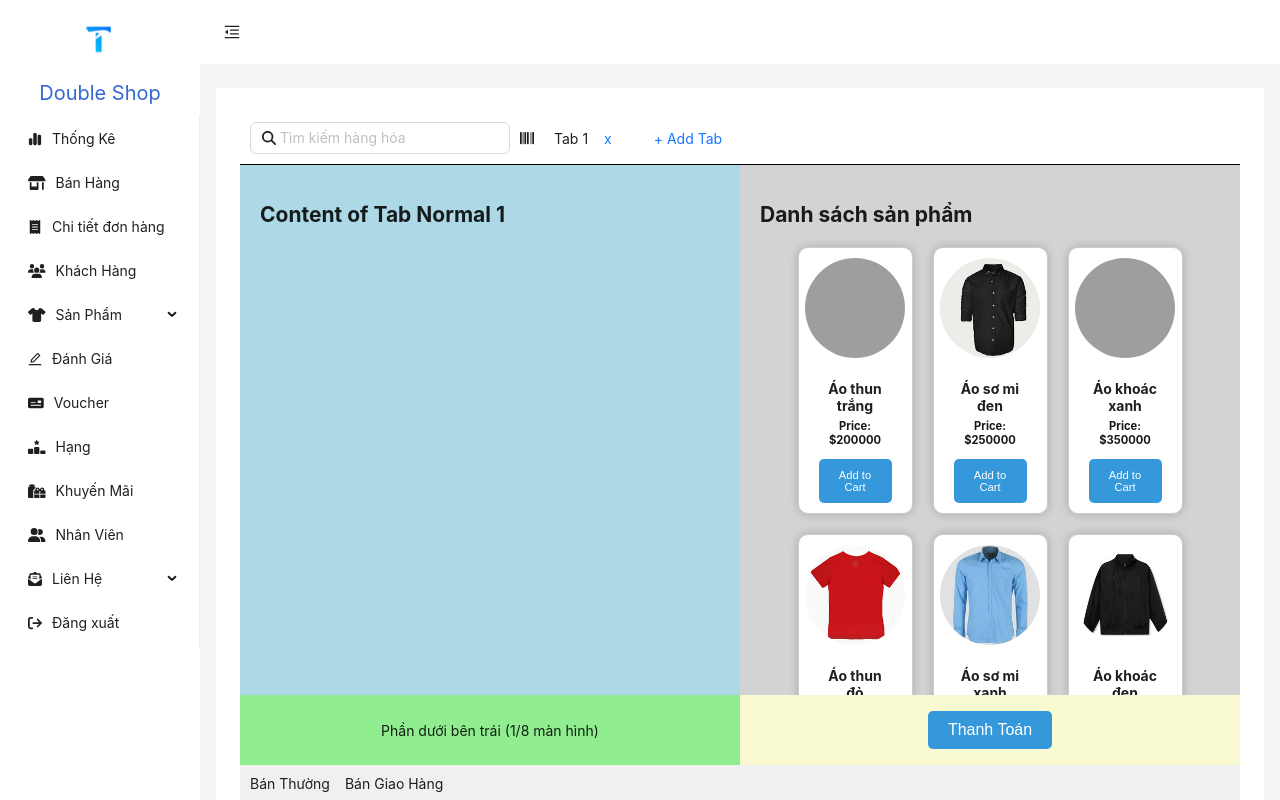
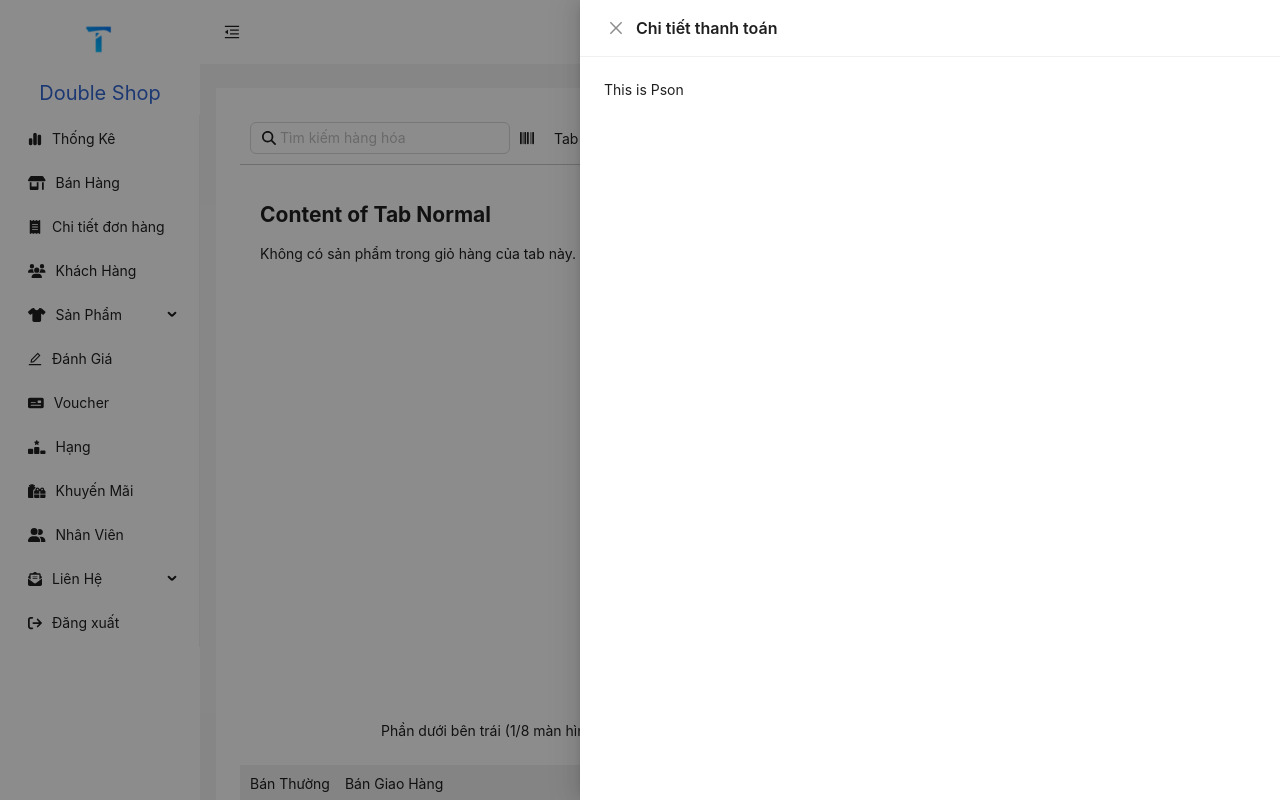
Before and after one commit to sonpt1912/FE_ADM_DOUBLE_SHOP, a React (Create React App) app: page /banHang in a window 1280 px wide. Both pictures are taken after a click on the button "Thanh Toán". Built offline with nearby package versions, Linux system fonts and the light colour scheme; grey boxes are pictures that could not be loaded.

Commit message:
Add drawer and update component

```diff
--- a/src/components/form/CustomButton.js
+++ b/src/components/form/CustomButton.js
@@ -14,6 +14,11 @@ const BaseButton = styled.button`
   border-radius: 5px;
 `;
 
+export const DefaultButton = styled(BaseButton)`
+  background-color: #a3a9ad;
+  border: 2px solid #2980b9;
+`;
+
 export const PrimaryButton = styled(BaseButton)`
   background-color: #3498db;
   border: 2px solid #2980b9;
--- a/src/components/form/TableCustom.js
+++ b/src/components/form/TableCustom.js
@@ -3,6 +3,7 @@ import { Table, Pagination, Button } from "antd";
 import styled from "styled-components";
 import { FontAwesomeIcon } from "@fortawesome/react-fontawesome";
 import { faFloppyDisk } from "@fortawesome/free-solid-svg-icons";
+import { PrimaryButton } from "./CustomButton";
 
 const StyledTableWrapper = styled.div`
   .ant-table {
@@ -65,10 +66,10 @@ const TableComponent = ({
         title={() => (
           <div style={{ display: "flex", justifyContent: "space-between" }}>
             <span>Header</span>
-            <Button type="primary" onClick={showModal}>
+            <PrimaryButton type="primary" onClick={showModal}>
               <FontAwesomeIcon icon={faFloppyDisk} />
               Thêm mới
-            </Button>
+            </PrimaryButton>
           </div>
         )}
         footer={() => (
--- a/src/components/page/BanHang/StructureBanHang/HeaderBanHang.js
+++ b/src/components/page/BanHang/StructureBanHang/HeaderBanHang.js
@@ -7,7 +7,7 @@ const { TabPane } = Tabs;
 
 const HeaderContainer = styled.div`
   padding: 10px;
-  border-bottom: 1px solid #000;
+  border-bottom: 1px solid #00000036;
   display: flex;
   align-items: center;
 
@@ -62,7 +62,7 @@ const HeaderBanHang = ({ currentTab, setCurrentTab }) => {
   const [tabs, setTabs] = useState(getTabsFromLocalStorage());
   const [nextTabId, setNextTabId] = useState(getNextTabIdFromLocalStorage());
   const [textCounts, setTextCounts] = useState(getTextCountsFromLocalStorage());
-  const [activeTab, setActiveTab] = useState("1");
+  const [activeTab, setActiveTab] = useState({ id: "1", title: "Tab 1" });
   const [tabContents, setTabContents] = useState({});
   const [productsByTab, setProductsByTab] = useState({});
 
@@ -96,7 +96,6 @@ const HeaderBanHang = ({ currentTab, setCurrentTab }) => {
 
     setActiveTab(newTab.id);
 
-    // Cập nhật danh sách sản phẩm cho tab mới (ban đầu rỗng)
     setProductsByTab({ ...productsByTab, [newTab.id]: [] });
 
     setTabContents((prevContents) => ({
@@ -128,10 +127,7 @@ const HeaderBanHang = ({ currentTab, setCurrentTab }) => {
       return restContents;
     });
 
-    // Gọi hàm xóa dữ liệu giỏ hàng của tab tương ứng
     clearCartForTab(tabId);
-
-    // Kiểm tra và cập nhật activeTab nếu cần
     if (activeTab === tabId && updatedTabs.length > 0) {
       setActiveTab(updatedTabs[0].id);
     }
--- a/src/components/page/BanHang/StructureBanHang/NormalSell.js
+++ b/src/components/page/BanHang/StructureBanHang/NormalSell.js
@@ -1,48 +1,61 @@
 import React, { useState, useEffect } from "react";
 import { animateScroll as scroll } from "react-scroll";
 import "../../../../styles/BanHangCss/NormalSell.css";
-import ProductList from "./ProductList";
-import ListCartProduct from "./ListCartProduct";
+import ProductList from "./product/ProductList";
+import ListCartProduct from "./product/ListCartProduct";
 import { products } from "./constants/tabInfor";
 import { PrimaryButton } from "../../../form/CustomButton";
+import PaymentDrawer from "./drawer/PaymentDrawer";
 
 const NormalSell = ({ currentTab }) => {
-  const [productsByTab, setProductsByTab] = useState({ [currentTab.id]: [] });
+  // Lưu trữ giỏ hàng cho tab hiện tại
+  const [carts, setCarts] = useState({});
+  const [isDrawerVisible, setIsDrawerVisible] = useState(false);
+  const [cartsByTab, setCartsByTab] = useState({});
 
+  // Thêm giỏ hàng cho tab hiện tại
   useEffect(() => {
-    console.log("Current tab normalSell:", currentTab);
+    setCartsByTab((prevCartsByTab) => ({
+      ...prevCartsByTab,
+      [currentTab.id]: [],
+    }));
   }, [currentTab]);
 
-  // Khởi tạo trạng thái cart từ localStorage khi ứng dụng khởi động
-  const initialCart = JSON.parse(localStorage.getItem("cart")) || [];
-  const [cart, setCart] = useState(initialCart);
+  const handleAddToCart = (product) => {
+    const tabId = currentTab.id;
 
-  const handleAddToCart = (product) => {
-    const updatedCart = [...cart, product];
-    setCart(updatedCart);
+    // Lấy giỏ hàng cho tab hiện tại từ trạng thái
+    const currentCart = cartsByTab[tabId] || [];
 
-    // Lấy danh sách sản phẩm cho tab hiện tại
-    const productsForCurrentTab = productsByTab[currentTab.id];
+    // Sao chép giỏ hàng hiện tại và thêm sản phẩm vào đó
+    const updatedCart = [...currentCart, product];
 
-    // Thêm sản phẩm vào danh sách cho tab hiện tại
-    const updatedProductsForCurrentTab = [...productsForCurrentTab, product];
-
-    // Cập nhật danh sách sản phẩm cho tab hiện tại
-    setProductsByTab({
-      ...productsByTab,
-      [currentTab.id]: updatedProductsForCurrentTab,
+    // Cập nhật giỏ hàng cho tab hiện tại trong trạng thái
+    setCartsByTab({
+      ...cartsByTab,
+      [tabId]: updatedCart,
     });
 
-    // Lưu danh sách sản phẩm trong giỏ hàng vào localStorage
-    localStorage.setItem("cart", JSON.stringify(updatedCart));
+    // Lưu giỏ hàng vào localStorage cho tab hiện tại
+    localStorage.setItem(`cart_${tabId}`, JSON.stringify(updatedCart));
   };
 
+  const showDrawer = () => {
+    setIsDrawerVisible(true);
+  };
+
+  const onClose = () => {
+    setIsDrawerVisible(false);
+  };
   return (
     <div className="container">
       <div className="left">
         <div className="top-left">
-          <h2>Content of Tab Normal {currentTab}</h2>
-          <ListCartProduct products={cart} activeTab={currentTab} />
+          <h2>Content of Tab Normal {currentTab.title}</h2>
+          <ListCartProduct
+            products={cartsByTab[currentTab.id] || []}
+            activeTab={currentTab}
+          />
         </div>
         <div className="bottom-left">Phần dưới bên trái (1/8 màn hình)</div>
       </div>
@@ -56,8 +69,9 @@ const NormalSell = ({ currentTab }) => {
           />
         </div>
         <div className="bottom-right">
-          <PrimaryButton>Thanh Toán</PrimaryButton>
+          <PrimaryButton onClick={showDrawer}>Thanh Toán</PrimaryButton>
         </div>
+        <PaymentDrawer visible={isDrawerVisible} onClose={onClose} />
       </div>
     </div>
   );
--- /dev/null
+++ b/src/components/page/BanHang/StructureBanHang/drawer/PaymentDrawer.js
@@ -0,0 +1,19 @@
+import React from "react";
+import { Drawer } from "antd";
+
+const PaymentDrawer = ({ visible, onClose }) => {
+  return (
+    <Drawer
+      title="Chi tiết thanh toán"
+      placement="right"
+      closable={true}
+      onClose={onClose}
+      visible={visible}
+      width={700}
+    >
+      This is Pson
+    </Drawer>
+  );
+};
+
+export default PaymentDrawer;
--- a/src/components/page/BanHang/StructureBanHang/CartProductBanHang.js
+++ b/src/components/page/BanHang/StructureBanHang/product/CartProductBanHang.js
@@ -1,5 +1,5 @@
 import React from "react";
-import "../../../../styles/BanHangCss/CartProductBanHang.css";
+import "../../../../../styles/BanHangCss/CartProductBanHang.css";
 
 const CartProductBanHang = ({ product }) => {
   const { name, code, size, color, price, quantity, image } = product;
--- a/src/components/page/BanHang/StructureBanHang/ListCartProduct.js
+++ b/src/components/page/BanHang/StructureBanHang/product/ListCartProduct.js
@@ -1,20 +1,20 @@
 import React from "react";
 import CartProductBanHang from "./CartProductBanHang";
-import "../../../../styles/BanHangCss/ListCartProduct.css";
+import "../../../../../styles/BanHangCss/ListCartProduct.css";
 
 const ListCartProduct = ({ products, activeTab }) => {
-  if (!products) {
-    return <div>Không có sản phẩm trong giỏ hàng.</div>;
-  }
-
-  // Lọc sản phẩm dựa trên id của tab
-  const productsForActiveTab = products.filter(
+  // Lấy giỏ hàng cho tab hiện tại dựa trên activeTab
+  const cartForActiveTab = products.filter(
     (product) => product.tab === activeTab.id
   );
 
+  if (cartForActiveTab.length === 0) {
+    return <div>Không có sản phẩm trong giỏ hàng của tab này.</div>;
+  }
+
   return (
     <div className="product-list-cart">
-      {productsForActiveTab.map((product, index) => (
+      {cartForActiveTab.map((product, index) => (
         <div key={index}>
           <CartProductBanHang product={product} />
         </div>
--- a/src/components/page/BanHang/StructureBanHang/ProductComponent.js
+++ b/src/components/page/BanHang/StructureBanHang/product/ProductComponent.js
@@ -1,5 +1,5 @@
 import React from "react";
-import "../../../../styles/BanHangCss/ProductComponent.css";
+import "../../../../../styles/BanHangCss/ProductComponent.css";
 
 const ProductComponent = ({ product, onAddToCart }) => {
   const { name, code, size, color, price, quantity, image } = product;
--- a/src/components/page/BanHang/StructureBanHang/ProductList.js
+++ b/src/components/page/BanHang/StructureBanHang/product/ProductList.js
@@ -1,6 +1,6 @@
 import React from "react";
 import ProductComponent from "./ProductComponent";
-import "../../../../styles/BanHangCss/ProductList.css";
+import "../../../../../styles/BanHangCss/ProductList.css";
 
 const ProductList = ({ products, onAddToCart, activeTab }) => {
   return (
--- a/src/components/page/SanPham/Mau/ModalColorEdit.js
+++ b/src/components/page/SanPham/Mau/ModalColorEdit.js
@@ -4,6 +4,11 @@ import InputField from "../../../form/InputField";
 import RadioComponent from "../../../form/RadioField";
 import { useDispatch } from "react-redux";
 import { updateColor } from "../../../../store/slice/ColorSlice";
+import {
+  DangerButton,
+  PrimaryButton,
+  DefaultButton,
+} from "../../../form/CustomButton";
 
 const ModalColorEdit = ({ visible, onCancel, colors, onUpdateComplete }) => {
   const dispatch = useDispatch();
@@ -79,15 +84,15 @@ const ModalColorEdit = ({ visible, onCancel, colors, onUpdateComplete }) => {
       visible={visible}
       onCancel={onCancel}
       footer={[
-        <Button key="delete" type="danger" onClick={handleDelete}>
+        <DangerButton key="delete" type="danger" onClick={handleDelete}>
           Delete
-        </Button>,
-        <Button key="cancel" onClick={onCancel}>
+        </DangerButton>,
+        <DefaultButton key="cancel" onClick={onCancel}>
           Cancel
-        </Button>,
-        <Button key="ok" type="primary" onClick={handleUpdate}>
+        </DefaultButton>,
+        <PrimaryButton key="ok" type="primary" onClick={handleUpdate}>
           OK
-        </Button>,
+        </PrimaryButton>,
       ]}
     >
       <form>
--- a/src/styles/BanHangCss/NormalSell.css
+++ b/src/styles/BanHangCss/NormalSell.css
@@ -9,12 +9,11 @@
   display: flex;
   flex-direction: column;
   height: 100%;
-  background-color: lightblue;
 }
 
 .right {
   flex: 1;
-  background-color: lightgray;
+  background-color: #efefef;
 
   display: flex;
   flex-direction: column;
@@ -31,7 +30,7 @@
 
 .bottom-left {
   flex: 1;
-  background-color: lightgreen;
+
   display: flex;
   align-items: center;
   justify-content: center;
@@ -54,16 +53,17 @@
 /* Styles for the bottom-right section */
 .bottom-right {
   flex: 1;
-  background-color: lightgoldenrodyellow;
+  background-color: #efefef;
   display: flex;
   align-items: center;
   justify-content: center;
 }
 
 .bottom-right button {
-  padding: 10px 20px;
+  padding: 10px 200px;
   background-color: #3498db;
   color: white;
+  margin: 10px;
   border: none;
   cursor: pointer;
 }
```
Also changed, not shown: src/components/page/BanHang/TabContent.js (deleted).
